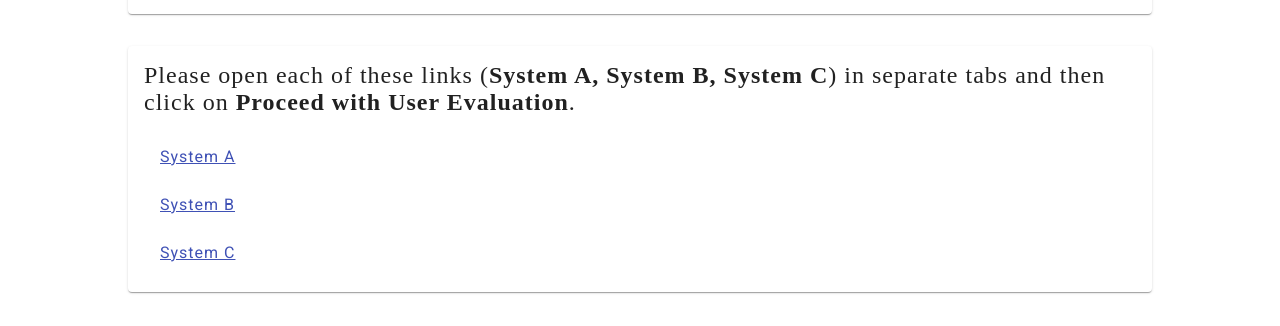
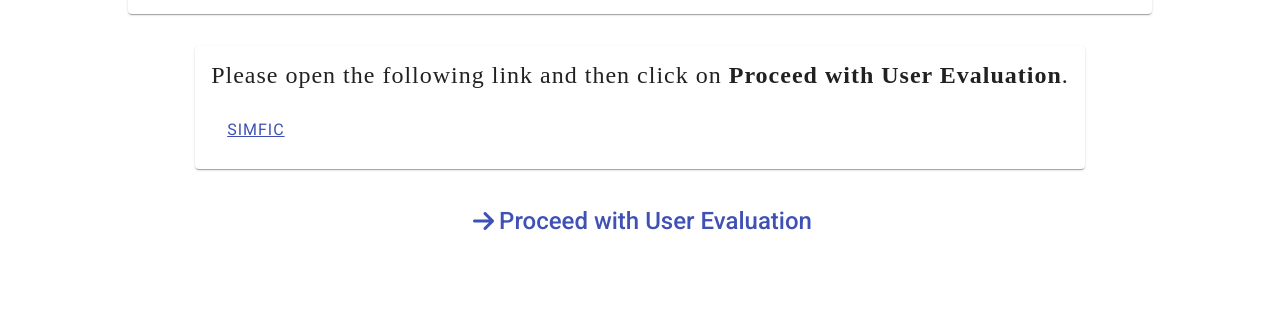
Before and after one commit to NishithaLima/Evaluation, an Angular app: page /details in a window 1280 px wide. Shown: the part 447-773 px from the top of the page. Built offline with nearby package versions, Linux system fonts and the light colour scheme.

Commit message:
Evaluation form change

```diff
--- a/src/app/details/details.component.html
+++ b/src/app/details/details.component.html
@@ -24,11 +24,11 @@ present one is completed. The aim of this paper is to solve this dilemma by comi
 
 <div class="container" style="width: 80%;margin-top: 2rem;">
     <mat-card>
-        <mat-card-title> Please open each of these links (<b>System A, System B, System C</b>) in separate tabs and then click on <b> Proceed with User Evaluation</b>.</mat-card-title>
+        <mat-card-title> Please open the following link and then click on <b> Proceed with User Evaluation</b>.</mat-card-title>
         <mat-list role="list">
-            <mat-list-item role="listitem"><a target="_blank" href="https://fiction-ui-demo.herokuapp.com/#">System A</a></mat-list-item>
-            <mat-list-item role="listitem"><a target="_blank" href="https://fiction-search.herokuapp.com/#">System B</a></mat-list-item>
-            <mat-list-item role="listitem"><a target="_blank" href="https://fiction-suchlauf.herokuapp.com/#">System C</a></mat-list-item>
+            <mat-list-item role="listitem"><a target="_blank" href="https://book-suche.herokuapp.com/">SIMFIC</a></mat-list-item>
+            <!-- <mat-list-item role="listitem"><a target="_blank" href="https://fiction-search.herokuapp.com/#">System B</a></mat-list-item>
+            <mat-list-item role="listitem"><a target="_blank" href="https://fiction-suchlauf.herokuapp.com/#">System C</a></mat-list-item> -->
           </mat-list>
     </mat-card>
 
```
